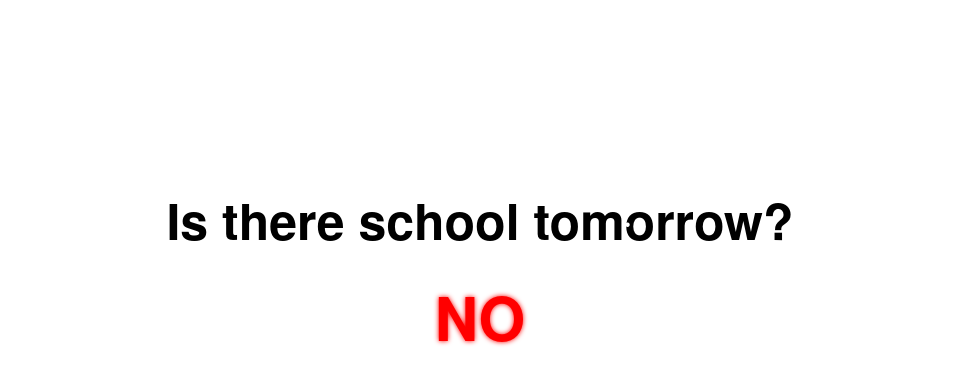
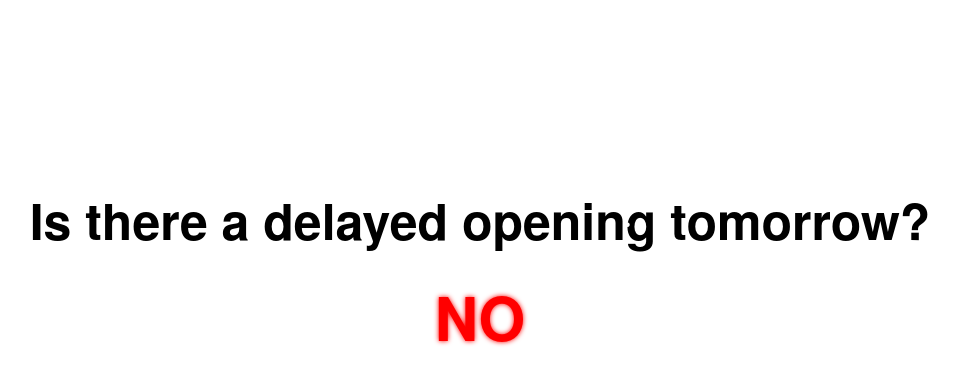
Before and after one commit to imryan/imryan.github.io, a Jekyll site: the page school/index.html, which Jekyll copies as it is, in a window 1280 px wide. Shown: the top 385 px of the page, without its empty margins (160-1119 px from the left). Built offline with Jekyll 4.4.1, drawn with Linux system fonts in a browser that asks for light colours; Markdown is read by kramdown in place of the engine named in the settings.

Commit message:
Updated school page.

```diff
--- a/snow/index.html
+++ b/school/index.html
@@ -1,8 +1,8 @@
 <!DOCTYPE html>
 <html>
 	<header>
-		<title>Is there school tomorrow?</title>
-		<h1>Is there school tomorrow?</h1>
+		<title>Is there a delayed opening tomorrow?</title>
+		<h1>Is there a delayed opening tomorrow?</h1>
 		<h2>NO</h2>
 		<script type="text/javascript" src="snowstorm.js"></script>
 		<link rel="stylesheet" type="text/css" href="style.css">
```
Also changed, not shown: school/snowstorm.js (renamed from snow/snowstorm.js), school/style.css (renamed from snow/style.css).
